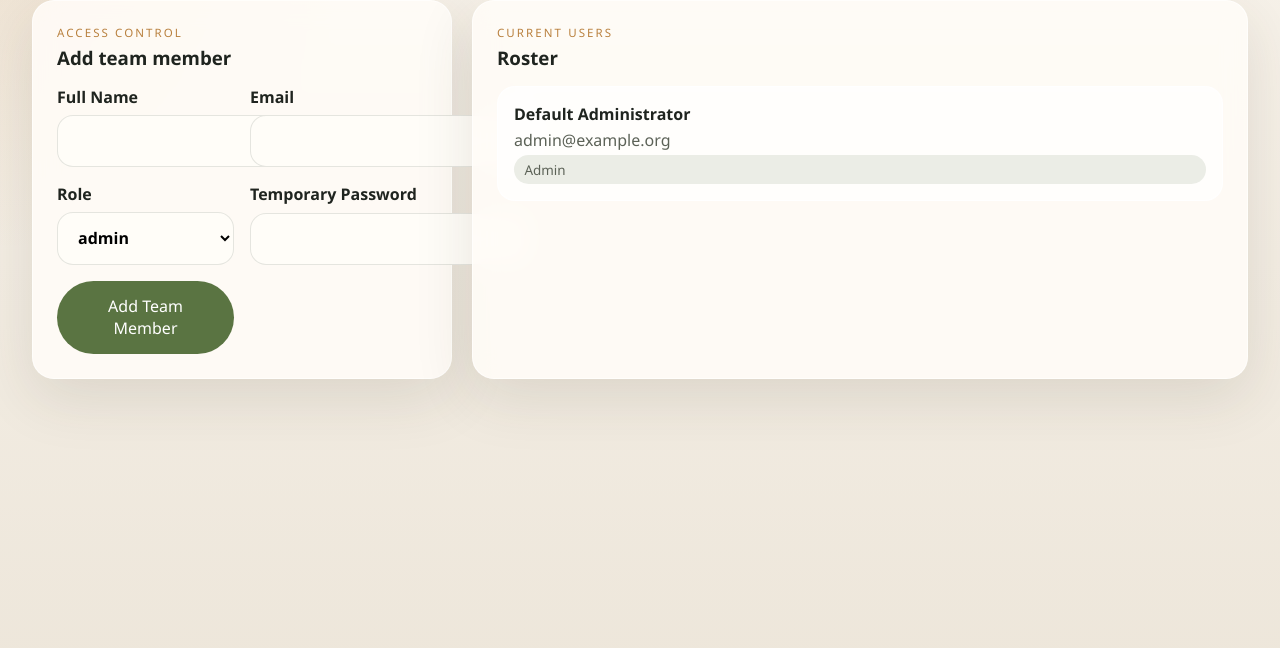
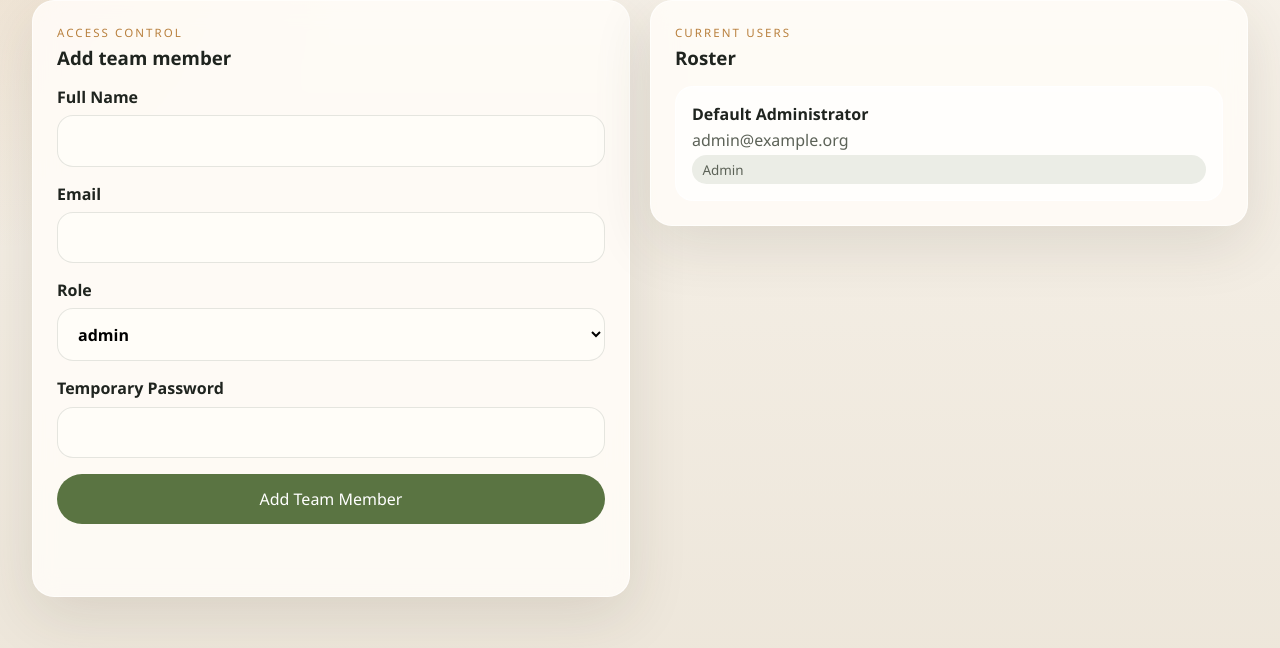
Before and after one commit to v3r5ace/WatershedOperations, a FastAPI app: page /admin in a window 1280 px wide. Shown: the part 112-760 px from the top of the page. Run offline with FastAPI, Linux system fonts and the light colour scheme; the visitor is signed in with stand-in values (Sample User, id 1).

Commit message:
Fix admin panel spacing

```diff
--- a/app/static/styles.css
+++ b/app/static/styles.css
@@ -312,8 +312,9 @@ td {
 
 .admin-grid {
   display: grid;
-  grid-template-columns: minmax(320px, 420px) minmax(0, 1fr);
+  grid-template-columns: repeat(2, minmax(0, 1fr));
   gap: 1.25rem;
+  align-items: start;
 }
 
 .card-panel {
@@ -349,6 +350,12 @@ td {
 
 .task-form {
   grid-template-columns: repeat(2, minmax(0, 1fr));
+}
+
+.admin-form {
+  display: grid;
+  grid-template-columns: 1fr;
+  gap: 1rem;
 }
 
 .full-span {
--- a/app/templates/admin.html
+++ b/app/templates/admin.html
@@ -31,7 +31,7 @@
               <h3>Add team member</h3>
             </div>
           </div>
-          <form id="user-form" class="task-form">
+          <form id="user-form" class="admin-form">
             <label>
               Full Name
               <input type="text" name="full_name" required minlength="2" />
@@ -52,8 +52,8 @@
               Temporary Password
               <input type="password" name="password" required minlength="8" />
             </label>
-            <button type="submit">Add Team Member</button>
-            <p id="user-form-message" class="muted"></p>
+            <button type="submit" class="full-span">Add Team Member</button>
+            <p id="user-form-message" class="muted full-span"></p>
           </form>
         </section>
 
```
